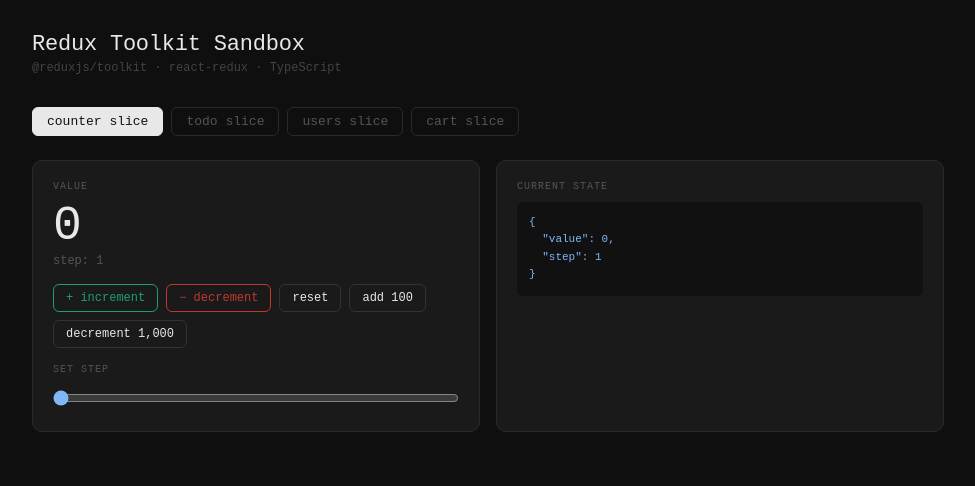
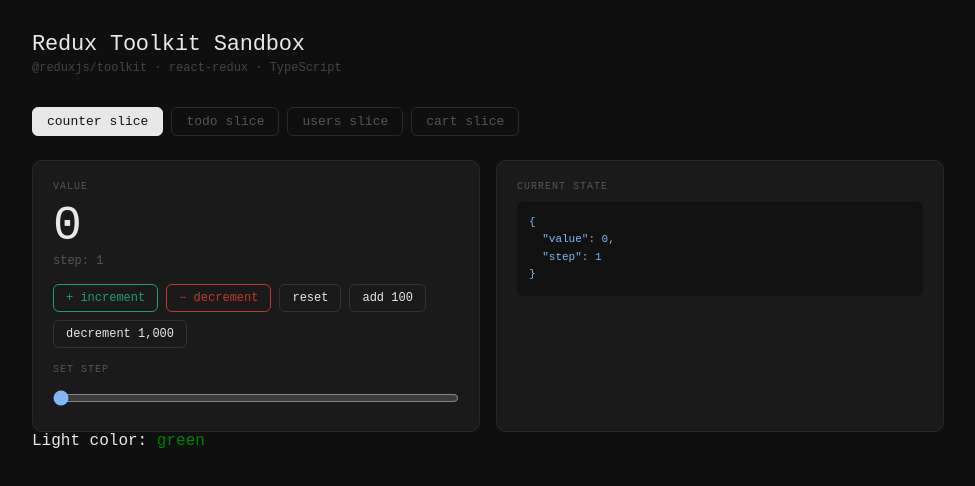
Before and after one commit to flahertyj/redux-toolkit-counter, a React (Vite) app: page / in a window 1280 px wide. Shown: the top 486 px of the page, without its empty margins (152-1127 px from the left). Built offline with nearby package versions, Linux system fonts and the light colour scheme.

Commit message:
Stop light component to toggle between lights

```diff
--- a/src/App.tsx
+++ b/src/App.tsx
@@ -4,6 +4,7 @@
 import UsersPanel from './components/UsersPanel'
 import CartPanel from './components/CartPanel'
 import './App.css'
+import Light from './components/Light'
 
 type Tab = 'counter' | 'todos' | 'users' | 'cart'
 
@@ -43,6 +44,7 @@
         {tab === 'users'   && <UsersPanel />}
         {tab === 'cart'    && <CartPanel />}
       </main>
+      <Light />
     </div>
   )
 }
--- /dev/null
+++ b/src/components/Light.tsx
@@ -0,0 +1,26 @@
+import { useEffect, useState } from "react";
+
+const LIGHTS = [
+    { name: 'red', duration: 5000, next: 'green' },
+    { name: 'green', duration: 3500, next: 'yellow' },
+    { name: 'yellow', duration: 1000, next: 'red' }
+];
+
+export default function Light() {
+    const [lightColor, setLightColor] = useState('red');
+    useEffect(() => {
+        const interval = setInterval(() => {
+            setLightColor((currentLightColor) => {
+                const currentLight = LIGHTS.find(light => light.name === currentLightColor);
+                return currentLight?.next ?? 'red';
+            });
+        }, LIGHTS.find((c) => c.name === lightColor)?.duration || 1000);
+        return () => clearInterval(interval);
+    }, [lightColor]);
+
+    return (
+        <div>
+            Light color: <span style={{ color: lightColor }}>{lightColor}</span>
+        </div>
+    );
+}
```
Also changed, not shown: src/components/CounterPanel.tsx (+6 -4 lines).
